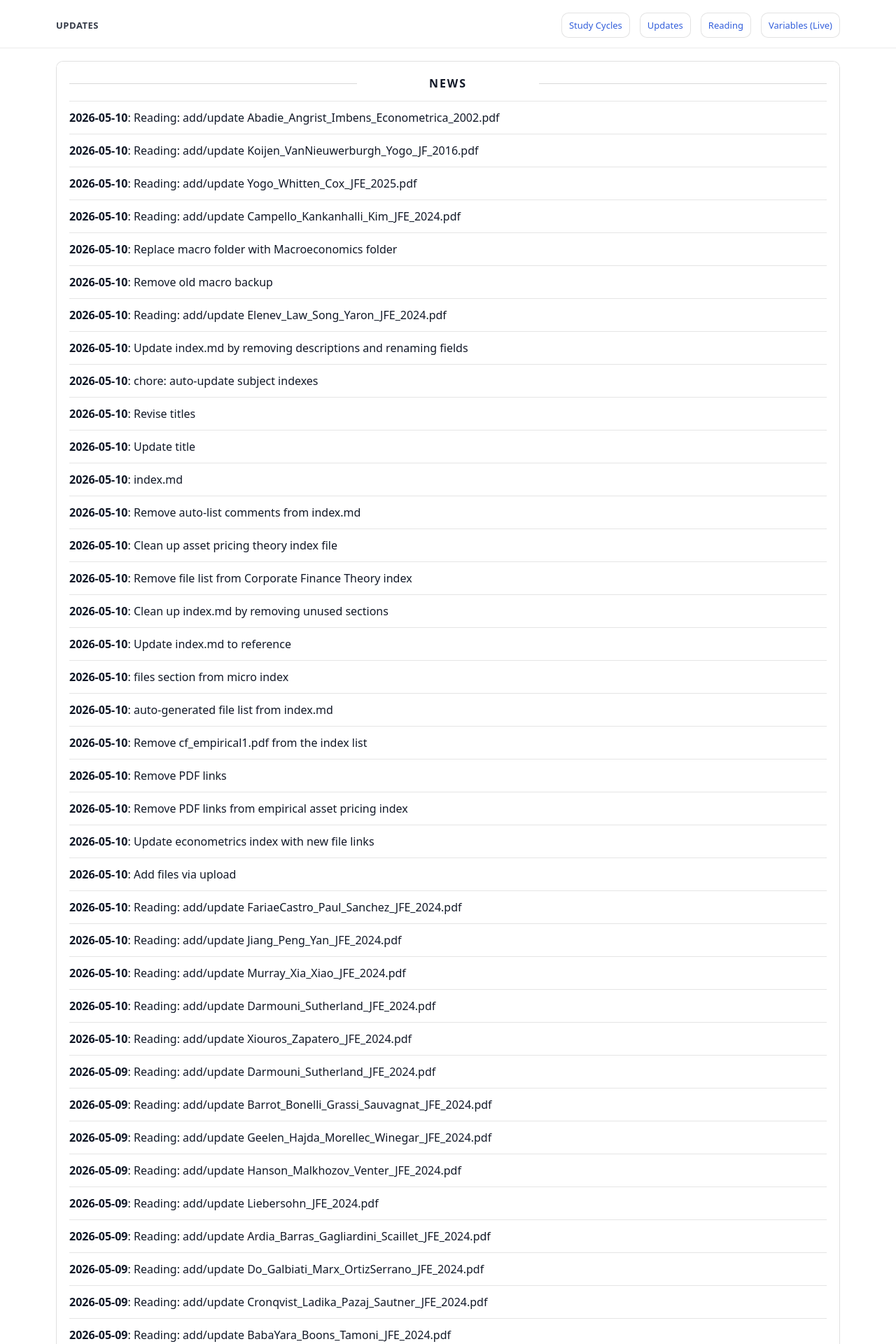
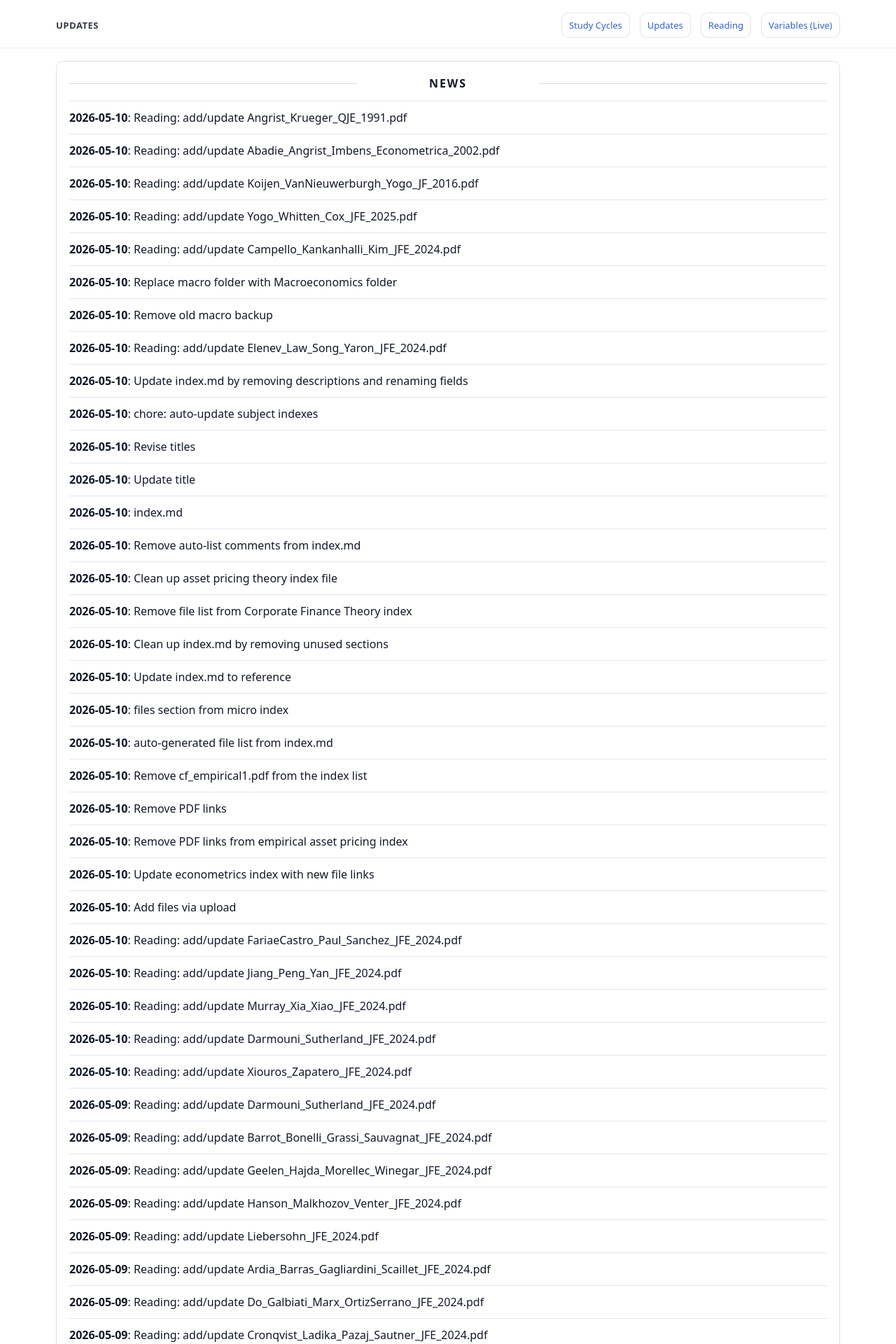
Before and after one commit to yaxinzn/study-archive, a Jekyll site: the page built from updates/index.md, in a window 1280 px wide. Shown: the top 1920 px of the page at 70% size. Built offline with Jekyll 4.4.1, drawn with Linux system fonts in a browser that asks for light colours; some of the changed text lies outside the part shown.

Commit message:
chore: update NEWS feed

```diff
--- a/_data/news.yml
+++ b/_data/news.yml
@@ -1,4 +1,7 @@
 # Auto-generated update history (sorted newest -> oldest). Do not edit manually.
+- ts: "1778409900"
+  date: "2026-05-10"
+  title: "Reading: add/update Angrist_Krueger_QJE_1991.pdf"
 - ts: "1778409413"
   date: "2026-05-10"
   title: "Reading: add/update Abadie_Angrist_Imbens_Econometrica_2002.pdf"
```
